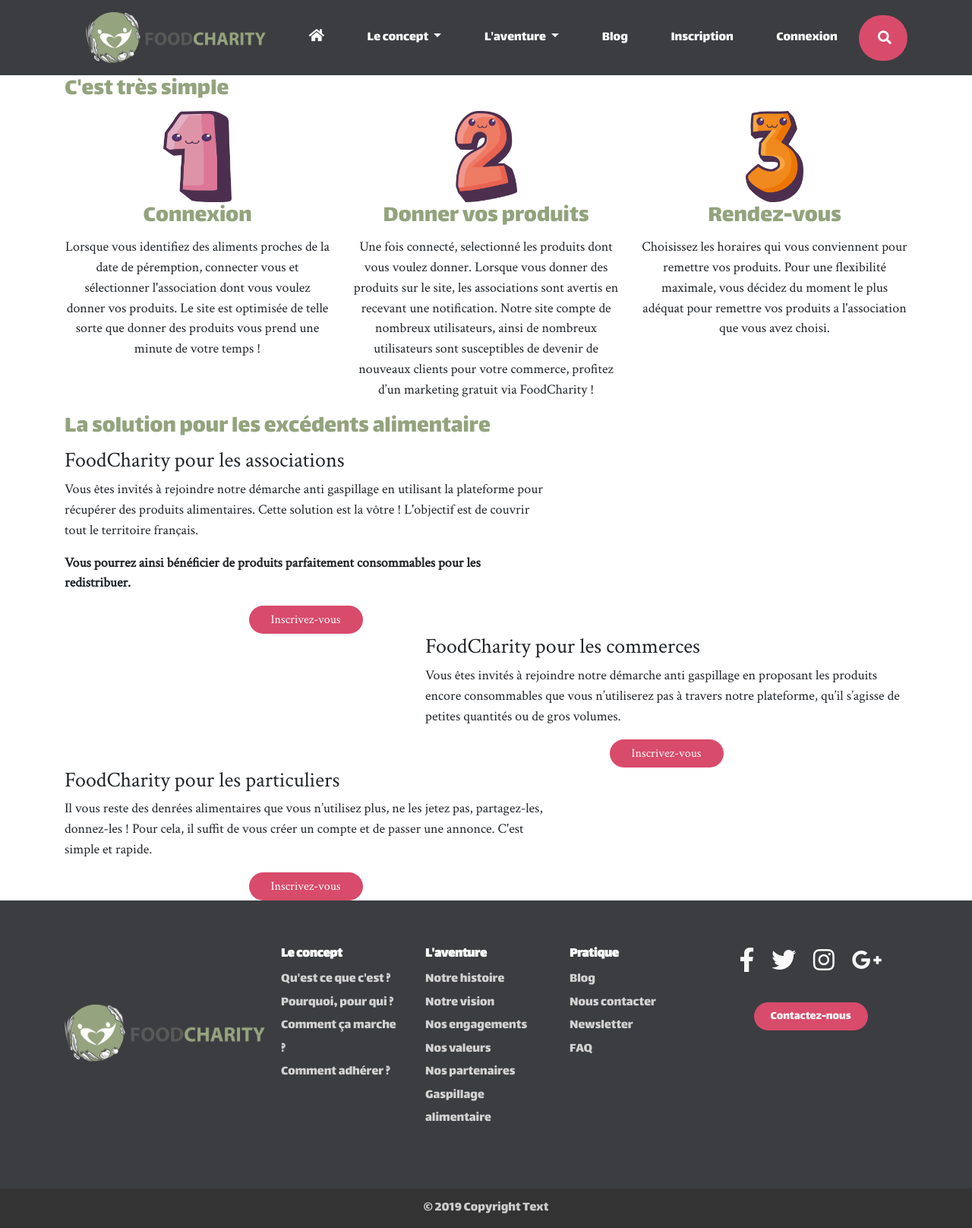
After one commit to HassenH/FoodCharity, a PHP site: page /howitworks.php in a window 1280 px wide. The commit adds this page. Shown: the whole page at 76% size. Run offline with PHP 8.4, Linux system fonts and the light colour scheme; some libraries are stand-ins or nearby versions.

Commit message:
Food Charity v2

```diff
--- a/assets/css/style.css
+++ b/assets/css/style.css
@@ -12,6 +12,7 @@ h1{
 
 h2{
   font-family: 'Lalezar', cursive;
+  color: #93A37D;
 }
 
 /* Navbar */
@@ -354,6 +355,22 @@ nav.fill ul li a:hover:after {
 */
 }
 
+/*COMMENT CA MARCHE*/
+.btn {
+   color: white;
+   background-color: #d84b6b;
+   border-radius: 20px;
+   border: none;
+   width: 150px;
+   display: block;
+   margin: 0 auto;
+   margin-top: 10px;
+   line-height: 25px;
+}
+
+.numberHowItWorks {
+  height: 7.5rem;
+}
 /* Formulaire */
 .btn-success{
    background-color: #D84B6B;
@@ -371,6 +388,17 @@ nav.fill ul li a:hover:after {
   font-weight: bold;
   color: #93A37D;
 }
+
+.usersCard{
+  padding-top: 2rem;
+  transition: all .2s ease-in-out;
+}
+
+.usersCard:hover {
+  transform: scale(1.1);
+}
+/* Inscription */
+
 /*Footer*/
 
 .cardTitle{
@@ -489,12 +517,12 @@ nav.fill ul li a:hover:after {
    height : 75px;
 }
 
-.banner{
-   background-image: url("../img/banner2.png");
-   height: 35rem;
-   background-repeat: no-repeat
+.number-circle {
+font-size: 100px;
+margin: 40px;
+width: 150px;
+color: #ddd;
+border: 5px solid #ddd;
+border-radius: 100%;
+display: inline-block
 }
-
-hr{
- color: green;
-}
--- /dev/null
+++ b/howitworks.php
@@ -0,0 +1,66 @@
+<?php
+include 'navbar.php'
+?>
+<div class="container">
+  <div class="row">
+    <div class="col-12 col-sm-12 col-md-12 col-lg-12">
+      <h1>C'est très simple</h1>
+    </div>
+  </div>
+  <div class="row">
+    <div class="col-12 col-sm-4 col-md-4 col-lg-4 text-center">
+      <img src="assets/img/number1.png" class="numberHowItWorks"alt="">
+      <h2 class="text-center">Connexion</h2>
+      <p>Lorsque vous identifiez des aliments proches de la date de péremption, connecter vous et sélectionner l'association dont vous voulez donner vos produits. Le site est optimisée de telle sorte que donner des produits vous prend une minute de votre temps ! </p>
+    </div>
+    <div class="col-12 col-sm-4 col-md-4 col-lg-4 text-center">
+      <img src="assets/img/number2.png" class="numberHowItWorks"alt="">
+      <h2 class="text-center">Donner vos produits</h2>
+      <p>Une fois connecté, selectionné les produits dont vous voulez donner. Lorsque vous donner des produits sur le site, les associations sont avertis en recevant une notification. Notre site compte de nombreux utilisateurs, ainsi de nombreux utilisateurs sont susceptibles de devenir de nouveaux clients pour votre commerce, profitez d’un marketing gratuit via FoodCharity !</p>
+    </div>
+    <div class="col-12 col-sm-4 col-md-4 col-lg-4 text-center">
+      <img src="assets/img/number3.png" class="numberHowItWorks"alt="">
+      <h2 class="text-center">Rendez-vous</h2>
+      <p>Choisissez les horaires qui vous conviennent pour remettre vos produits. Pour une flexibilité maximale, vous décidez du moment le plus adéquat pour remettre vos produits a l'association que vous avez choisi.</p>
+    </div>
+  </div>
+  <div class="row">
+    <div class="col-12 col-sm-12 col-md-12 col-lg-12">
+      <h1>La solution pour les excédents alimentaire</h1>
+    </div>
+  </div>
+  <div class="row">
+    <div class="col-12 col-sm-7 col-md-7 col-lg-7">
+      <h3>FoodCharity pour les associations</h3>
+      <p>Vous êtes invités à rejoindre notre démarche anti gaspillage en utilisant la plateforme pour récupérer des produits alimentaires. Cette solution est la vôtre ! L'objectif est de couvrir tout le territoire français.</p>
+      <p class="font-weight-bold">Vous pourrez ainsi bénéficier de produits parfaitement consommables pour les redistribuer.</p>
+      <button type="button" class="btn btn-default">Inscrivez-vous</button>
+    </div>
+    <div class="col-12 col-sm-5 col-md-5 col-lg-5">
+      <img src="" alt="">
+    </div>
+  </div>
+  <div class="row">
+    <div class="col-12 col-sm-5 col-md-5 col-lg-5">
+      <img src="" alt="">
+    </div>
+    <div class="col-12 col-sm-7 col-md-7 col-lg-7">
+      <h3>FoodCharity pour les commerces</h3>
+      <p>Vous êtes invités à rejoindre notre démarche anti gaspillage en proposant les produits encore consommables que vous n’utiliserez pas à travers notre plateforme, qu’il s’agisse de petites quantités ou de gros volumes.</p>
+      <button type="button" class="btn btn-default">Inscrivez-vous</button>
+    </div>
+  </div>
+  <div class="row">
+    <div class="col-12 col-sm-7 col-md-7 col-lg-7">
+      <h3>FoodCharity pour les particuliers</h3>
+      <p>Il vous reste des denrées alimentaires  que vous n’utilisez plus, ne les jetez pas, partagez-les, donnez-les ! Pour cela, il suffit de vous créer un compte et de passer une annonce. C'est simple et rapide.</p>
+      <button type="button" class="btn btn-default">Inscrivez-vous</button>
+      </div>
+      <div class="col-12 col-sm-5 col-md-5 col-lg-5">
+        <img src="" alt="">
+      </div>
+    </div>
+  </div>
+  <?php
+  include 'footer.php'
+  ?>
--- a/navbar.php
+++ b/navbar.php
@@ -55,7 +55,7 @@
                      <a class="nav-link" href="#">Blog</a>
                   </li>
                   <li class="nav-item">
-                     <a class="nav-link" href="/inscription.php">Inscription</a>
+                     <a class="nav-link" href="/registrationCategory.php">Inscription</a>
                   </li>
                   <li class="nav-item">
                      <a class="nav-link" href="">Connexion</a>
```
Also changed, not shown: index.php (+7 -4 lines), login.php (added, +36 -0 lines), pourquoi.php (added, +41 -0 lines), registrationCategory.php (added, +31 -0 lines), assets/img/banniereInscription.png (added), assets/img/number1.png (added), assets/img/number2.png (added), assets/img/number3.png (added).
